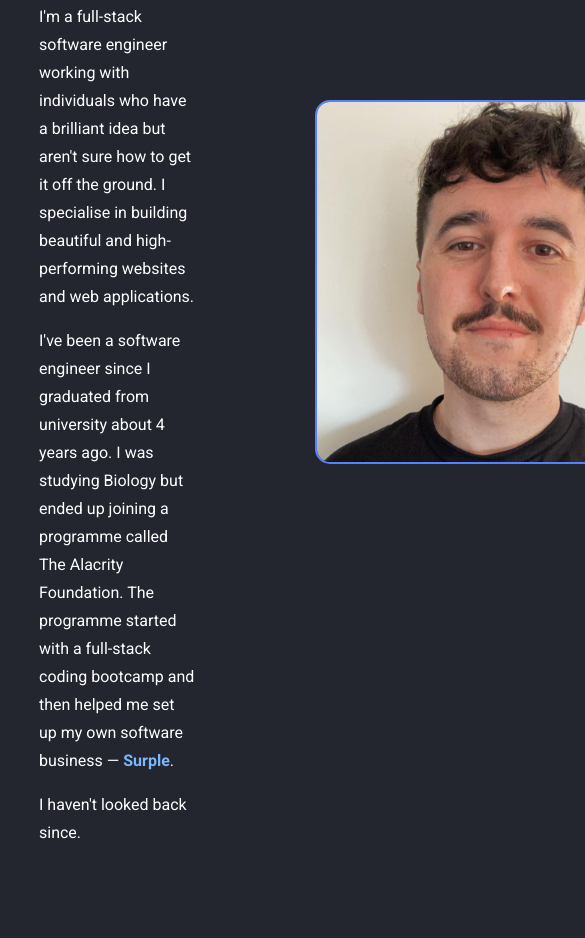
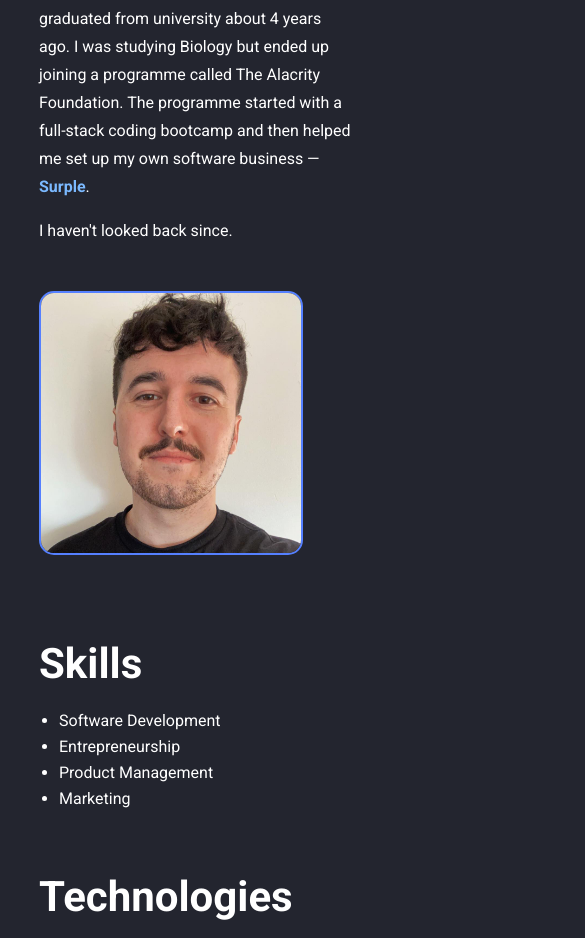
Before and after one commit to Sean-Oldfield/portfolio-site, a plain HTML site: page about.html in a window 390 px wide. Shown: the part 512-1450 px from the top of the page, 585 px wide, since content can reach past the window. Drawn offline with Linux system fonts and the light colour scheme.

Commit message:
added media queries to improve responsiveness

```diff
--- a/resources/css/style.css
+++ b/resources/css/style.css
@@ -343,4 +343,27 @@ footer h4 {
         margin-bottom: 40px;
     }
 
+    #about-me {
+        margin-top: 60px;
+        display: block;
+    }
+
+    #skills-tech-grid {
+        display: block;
+    }
+
+    #about-me-img {
+        margin-top: 30px;
+        height: 260px;
+    }
+
+    #skills {
+        margin-bottom: 60px;
+    }
+
+    #technologies i {
+        margin-bottom: 10px;
+    }
+
+
 }
```
